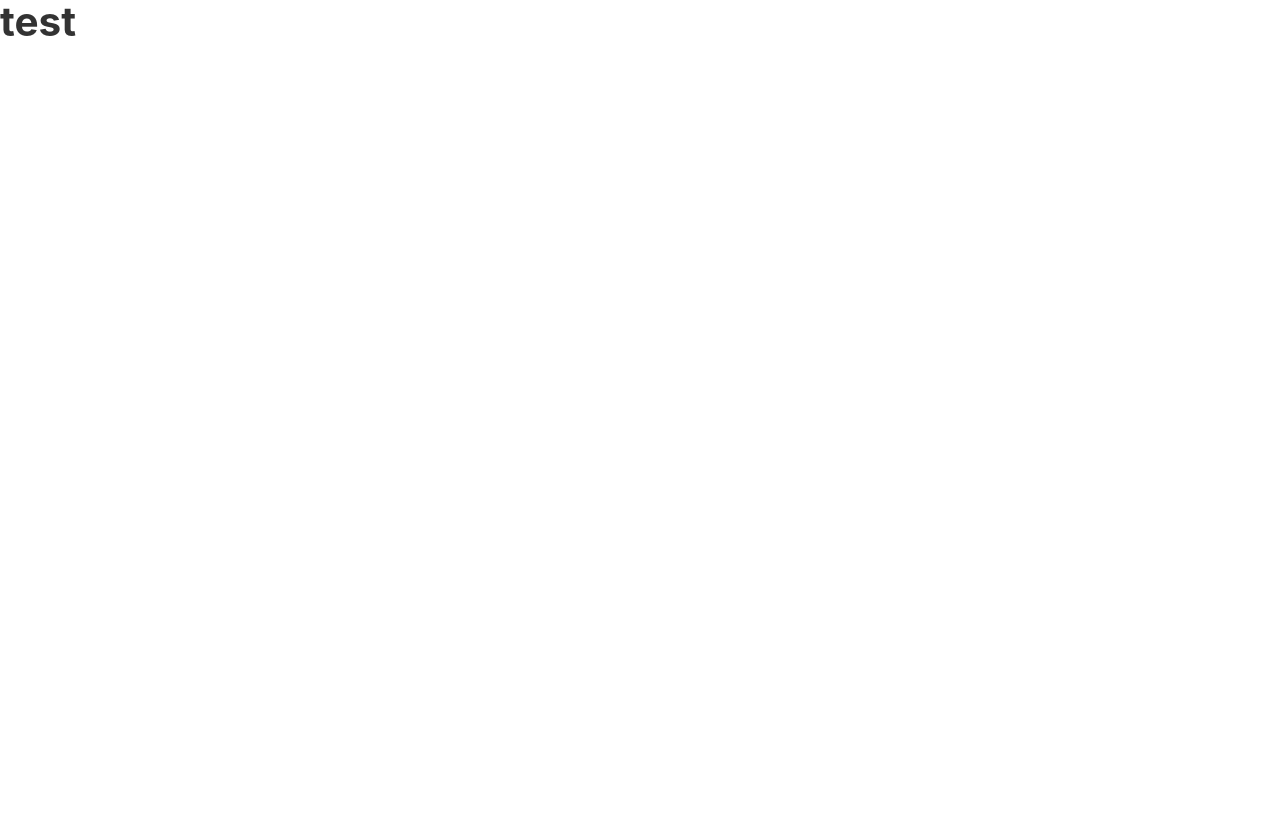
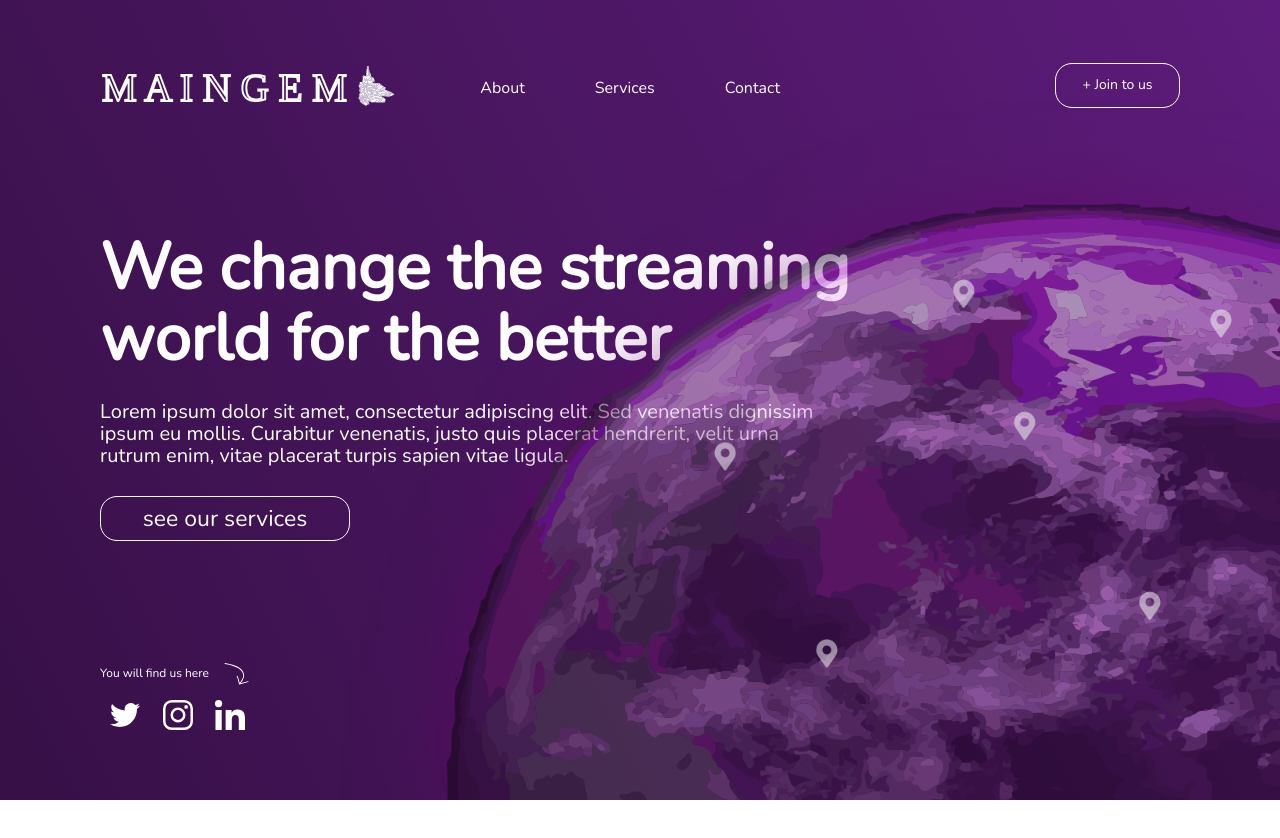
Before and after one commit to redlyagency/maingem, a Gatsby site: page / in a window 1280 px wide. Shown: the top 838 px of the page. Before the commit the page ends 800 px from the top, so only its background shows below. Built offline with nearby package versions, Linux system fonts and the light colour scheme; Gatsby itself is replaced by a stand-in of ours.

Commit message:
heroSegment has been created

```diff
--- a/package.json
+++ b/package.json
@@ -5,6 +5,7 @@
   "version": "0.1.0",
   "author": "Kyle Mathews <mathews.kyle@gmail.com>",
   "dependencies": {
+    "@fontsource/nunito": "^4.5.6",
     "gatsby": "^4.10.3",
     "gatsby-plugin-gatsby-cloud": "^4.10.1",
     "gatsby-plugin-image": "^2.10.1",
--- a/src/components/base/layout.js
+++ b/src/components/base/layout.js
@@ -7,22 +7,11 @@
 
 import * as React from "react"
 import PropTypes from "prop-types"
-import { useStaticQuery, graphql } from "gatsby"
 
 import "./layout.css"
 import { GlobalStyle } from "../../styles/globalStyles.style"
 
 const Layout = ({ children }) => {
-  const data = useStaticQuery(graphql`
-    query SiteTitleQuery {
-      site {
-        siteMetadata {
-          title
-        }
-      }
-    }
-  `)
-
   return (
     <>
       <GlobalStyle />
--- a/src/styles/globalStyles.style.js
+++ b/src/styles/globalStyles.style.js
@@ -1,8 +1,22 @@
 import { createGlobalStyle } from "styled-components"
+import "@fontsource/nunito"
 
 export const GlobalStyle = createGlobalStyle`
     body {
         background-color: white;
-
+        margin: 0;
+        padding: 0;
+        box-sizing: border-box;
+        overflow: hidden;
+        height: 5000px;
+        display: flex;
+        justify-content: center;
+        transition: 0.2s;
+        font-family: "Nunito", sans-serif;
+    }
+    * {
+        transition: 0.2s;
+        scroll-behavior: smooth;
+        font-family: "Nunito", sans-serif;
     }
 `
--- /dev/null
+++ b/src/styles/heroSegment.style.js
@@ -0,0 +1,153 @@
+import styled from "styled-components"
+
+import GlobImage from "../images/glob.png"
+import LogoImage from "../images/logo.svg"
+import ArrowImage from "../images/social-arrow.svg"
+
+export const HeroSegmentWrapper = styled.div`
+    height: 100vh;
+    width: 100vw;
+    max-width: 1920px;
+    background: transparent linear-gradient(243deg, #5D1C7B 0%, #371047 100%) 0% 0% no-repeat padding-box;
+    position: relative;
+    padding: 60px 100px;
+    display: flex;
+    flex-direction: column;
+    justify-content: space-between;
+
+    @media (max-width: 900px) {
+        padding: 20px;
+    }
+`
+export const BgGlob = styled.div`
+    background: transparent url(${GlobImage}) 120px 60px no-repeat padding-box;
+    background-size: 100%;
+    width: 1069px;
+    height: 770px;
+    position: absolute;
+    right: 0;
+    bottom: 0;
+
+    @media (max-width: 720px) {
+        width: 800px;
+        height: 500px;
+        right: 0;
+    }
+`
+export const Header = styled.header`
+    width: 100%;
+    height: 53px;
+    display: flex;
+    justify-content: space-between;
+
+    @media (max-width: 1100px) {
+        flex-direction: column;
+        align-items: center;
+    }
+`
+export const Logo = styled.div`
+    background: transparent url(${LogoImage}) 0% 0% no-repeat padding-box;
+    height: 70px;
+    width: 100%;
+
+    @media (max-width: 1100px) {
+        width: 290px;
+    }
+`
+export const Nav = styled.nav`
+    height: 70px;
+    width: 450px;
+    line-height: 55px;
+`
+export const JoinBtn = styled.button`
+    background-color: transparent;
+    border-radius: 17px;
+    padding: 0 25px;
+    height: 45px;
+    color: white;
+    width: ${props => props.isBigger ? "250px" : "125px"};
+    font-size: ${props => props.isBigger ? "23px" : "14px"};
+    border: 1.5px solid white;
+    margin-top: 3px;
+
+    :hover {
+        background-color: white;
+        color: black;
+    }
+`
+export const Li = styled.li`
+    display: inline;
+    margin-left: 70px;
+`
+export const A = styled.a`
+    color: white;
+    text-decoration: none;
+    font-size: 16px;
+
+    :hover {
+        opacity: 0.7;
+    }
+`
+export const Body = styled.div`
+    width: 900px;
+    display: flex;
+    flex-direction: column;
+
+`
+export const H1 = styled.h1`
+    color: white;
+    font-size: 65px;
+    font-weight: 800;
+    font-family: "Nunito", sans-serif;
+
+    @media (max-width: 900px) {
+        font-size: 45px;
+        width: 80vw;
+    }
+`
+export const H2 = styled.h2`
+    color: white;
+    font-size: 20px;
+    font-weight: 500;
+    font-family: "Nunito", sans-serif;
+    width: 80%;
+
+    @media (max-width: 900px) {
+        font-size: 17px;
+        width: 90vw;
+    }
+`
+export const Text = styled.div`
+    color: white;
+    font-size: 12px;
+`
+export const Arrow = styled.div`
+    background-image: url(${ArrowImage});
+    width: 30px;
+    height: 30px;
+    background-size: 100%;
+    margin-left: 10px;
+`
+export const Social = styled.div`
+    display: flex;
+    justify-content: space-between;
+    width: 155px;
+`
+export const Icon = styled.div`
+    background-image: ${props => `url(${props.backgroundImg})`};
+    background-size: 60%;
+    background-position: center;
+    background-repeat: no-repeat;
+    height: 50px;
+    width: 50px;
+`
+export const NavLogoWrapper = styled.div`
+    display: flex;
+    justify-content: space-between;
+    width: 680px;
+
+    @media (max-width: 1100px) {
+        flex-direction: column;
+        align-items: center;
+    }
+`
--- a/src/templates/heroSegment.js
+++ b/src/templates/heroSegment.js
@@ -1,8 +1,90 @@
 import React from "react"
+import {
+    HeroSegmentWrapper,
+    BgGlob,
+    Header,
+    Logo,
+    Nav,
+    JoinBtn,
+    Li,
+    A,
+    Body,
+    H1,
+    H2,
+    Text,
+    Arrow,
+    Social,
+    Icon,
+    NavLogoWrapper,
+
+} from "../styles/heroSegment.style"
+
+import Twitter from "../images/twitter-icon.svg"
+import Instagram from "../images/instagram-icon.svg"
+import LinkedIn from "../images/linkedin-icon.svg"
+
+const navContent = [
+    {
+        title: "About",
+        link: "#about"
+    },
+    {
+        title: "Services",
+        link: "#services"
+    },
+    {
+        title: "Contact",
+        link: "#contact"
+    },
+]
+const socialIcons = [
+    {
+        img: Twitter
+    },
+    {
+        img: Instagram
+    },
+    {
+        img: LinkedIn
+    }
+]
 
 const HeroSegment = () => {
     return (
-        <h1>test</h1>
+        <HeroSegmentWrapper>
+            <BgGlob />
+            <Header>
+                <NavLogoWrapper>
+                    <Logo />
+                    <Nav>
+                        {navContent.map((nav) => {
+                            return (
+                                <Li><A href={nav.link}>{nav.title}</A></Li>
+                            )
+                        })}
+                    </Nav>
+                </NavLogoWrapper>
+                <JoinBtn>+ Join to us</JoinBtn>
+            </Header>
+            <Body>
+                <H1>We change the streaming world for the better</H1>
+                <H2>Lorem ipsum dolor sit amet, consectetur adipiscing elit. Sed venenatis dignissim ipsum eu mollis. Curabitur venenatis, justo quis placerat hendrerit, velit urna rutrum enim, vitae placerat turpis sapien vitae ligula.</H2>
+                <JoinBtn isBigger>see our services</JoinBtn>
+            </Body>
+            <div>
+                <div style={{display: 'flex'}}>
+                    <Text>You will find us here</Text>
+                    <Arrow />
+                </div>
+                <Social>
+                    {socialIcons.map((icon) => {
+                        return (
+                            <Icon backgroundImg={icon.img} ></Icon>
+                        )
+                    })}
+                </Social>
+            </div>
+        </HeroSegmentWrapper>
     )
 }
 
```
Also changed, not shown: src/html.js (added, +36 -0 lines), src/images/glob.png (added), src/images/glob.svg (deleted), 1 other file.
